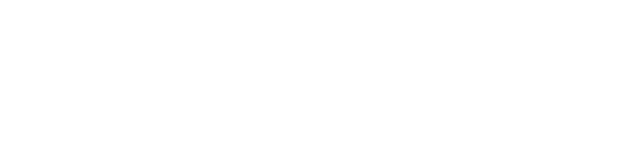
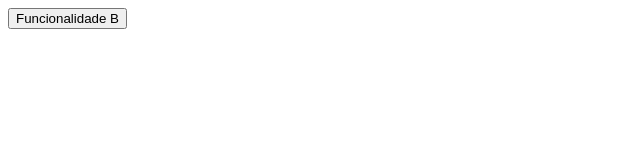
Before and after one commit to erlimar/inspiratiobsb-times, a plain HTML site: page index.html in a window 1280 px wide. Shown: the whole page, without its empty margins (0-640 px from the left). Drawn offline with Linux system fonts and the light colour scheme.

Commit message:
Adiciona funcionalidade B

```diff
--- a/index.html
+++ b/index.html
@@ -7,6 +7,6 @@
     <title>Inspiration Lab Brasília - Cenário 1</title>
 </head>
 <body>
-    <!-- Novas funcionalidades aqui -->
+    <button onclick="alert('Funcionalidade B acionada')">Funcionalidade B</button>
 </body>
 </html>
```
